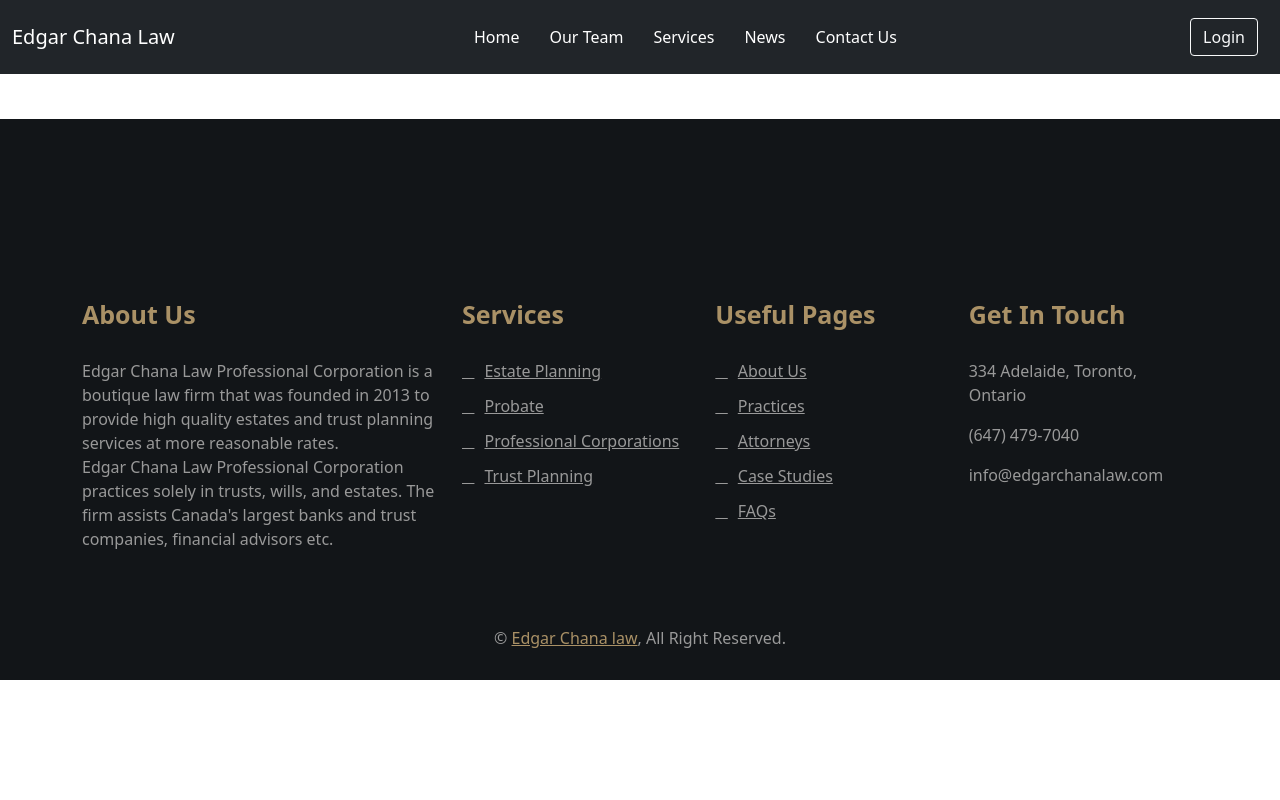
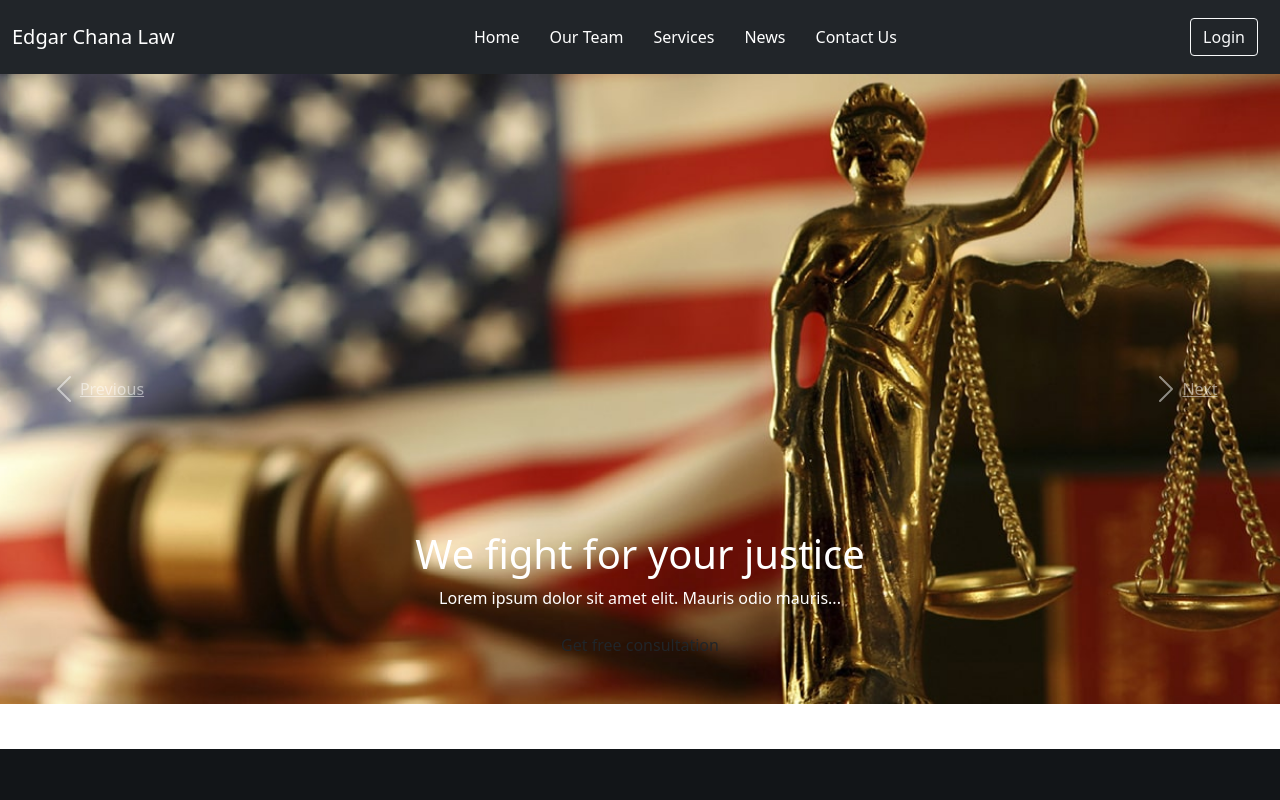
Before and after one commit to MunaRaii/Alchemists_LawFirm_FP, a plain HTML site: page index.html in a window 1280 px wide. Shown: the top 800 px of the page. Drawn offline with nearby package versions, Linux system fonts and the light colour scheme.

Commit message:
added slider in template

```diff
--- a/css/style.css
+++ b/css/style.css
@@ -10,6 +10,30 @@
 
 .navbar .navbar-nav .nav-but{
     padding: 10px;
+}
+
+/* Slider CSS */
+
+.carousel {
+    position: relative;
+    width: 100%;
+    height: calc(100vh - 170px);
+    margin: 0 auto;
+    text-align: center;
+    overflow: hidden;
+}
+
+.carousel .carousel-inner,
+.carousel .carousel-item {
+    position: relative;
+    width: 100%;
+    height: 100%;
+}
+
+.carousel .carousel-item img {
+    width: 100%;
+    height: 100%;
+    object-fit: cover;
 }
 
 /* Footer CSS */
--- a/index.html
+++ b/index.html
@@ -18,7 +18,6 @@
 
 <body>
     <!-- Header Section -->
-
     <nav class="navbar navbar-expand-lg navbar-dark bg-dark">
         <div class="container-fluid">
             <a class="navbar-brand" href="#">Edgar Chana Law</a>
@@ -53,6 +52,52 @@
             </div>
         </div>
     </nav>
+
+    <!-- Slider Section -->
+    <div id="carousel" class="carousel slide" data-ride="carousel">
+        <ol class="carousel-indicators">
+            <li data-target="#carousel" data-slide-to="0" class="active"></li>
+            <li data-target="#carousel" data-slide-to="1"></li>
+            <li data-target="#carousel" data-slide-to="2"></li>
+        </ol>
+        <div class="carousel-inner">
+            <div class="carousel-item active">
+                <img src="img/slider1.jpg" alt="Carousel Image">
+                <div class="carousel-caption">
+                    <h1 class="animated fadeInLeft">We fight for your justice</h1>
+                    <p class="animated fadeInRight">Lorem ipsum dolor sit amet elit. Mauris odio mauris...</p>
+                    <a class="btn animated fadeInUp" href="#">Get free consultation</a>
+                </div>
+            </div>
+
+            <div class="carousel-item">
+                <img src="img/slider2.jpg" alt="Carousel Image">
+                <div class="carousel-caption">
+                    <h1 class="animated fadeInLeft">We prepared to oppose for you</h1>
+                    <p class="animated fadeInRight">Lorem ipsum dolor sit amet elit. Mauris odio mauris...</p>
+                    <a class="btn animated fadeInUp" href="#">Get free consultation</a>
+                </div>
+            </div>
+
+            <div class="carousel-item">
+                <img src="img/slider3.jpg" alt="Carousel Image">
+                <div class="carousel-caption">
+                    <h1 class="animated fadeInLeft">We fight for your privilege</h1>
+                    <p class="animated fadeInRight">Lorem ipsum dolor sit amet elit. Mauris odio mauris...</p>
+                    <a class="btn animated fadeInUp" href="#">Get free consultation</a>
+                </div>
+            </div>
+        </div>
+
+        <a class="carousel-control-prev" href="#carousel" role="button" data-slide="prev">
+            <span class="carousel-control-prev-icon" aria-hidden="true"></span>
+            <span class="sr-only">Previous</span>
+        </a>
+        <a class="carousel-control-next" href="#carousel" role="button" data-slide="next">
+            <span class="carousel-control-next-icon" aria-hidden="true"></span>
+            <span class="sr-only">Next</span>
+        </a>
+    </div>
 
     <!-- Footer Section -->
     <div class="footer">
```
Also changed, not shown: img/Unknown.jpeg (deleted), img/france.jpg (deleted), img/slider1.jpg (added), img/slider2.jpg (added), img/slider3.jpg (added).
